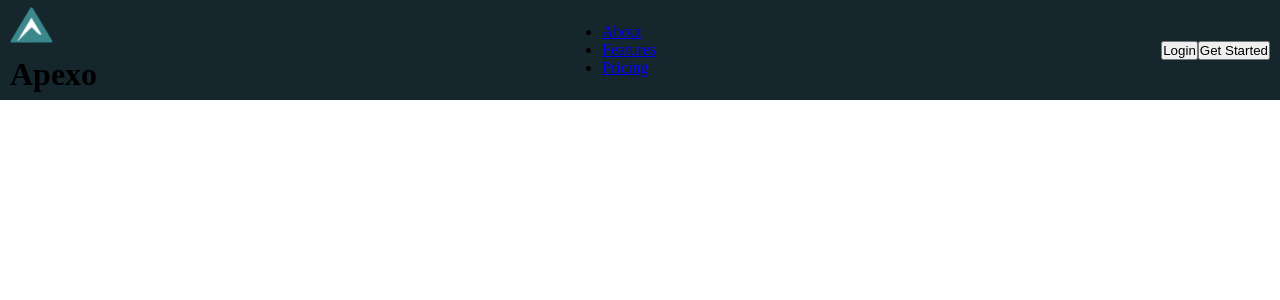
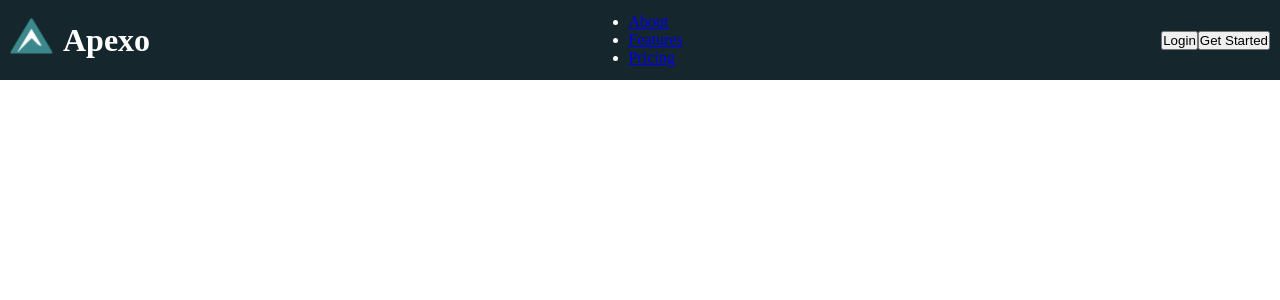
Before and after one commit to Saleh-Ghalayini/Apexo, a React (Vite) app in the folder client/: page / in a window 1280 px wide. Shown: the top 300 px of the page. Built offline with nearby package versions, Linux system fonts and the light colour scheme.

Commit message:
implemented the logo class style

```diff
--- a/client/src/components/Header/Header.css
+++ b/client/src/components/Header/Header.css
@@ -1,5 +1,5 @@
 header {
-    height: 100px;
+    height: 80px;
     width: 100%;
     display: flex;
     padding: 0px 10px;
@@ -7,4 +7,12 @@ header {
     flex-direction: row;
     background-color: #15262C;
     justify-content: space-between;
+    color: #ffffff;
 }
+
+.logo {
+    gap: 10px;
+    display: flex;
+    align-items: center;
+    justify-content: center;
+}
```
